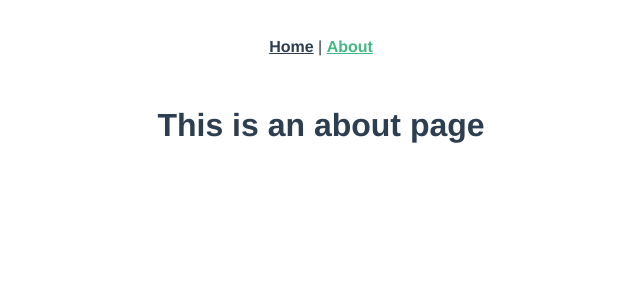
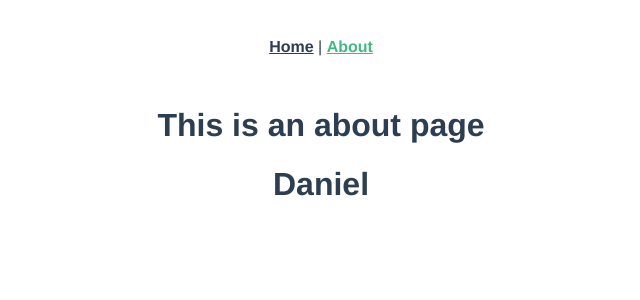
Before and after one commit to DanielGordon1/trailblazer, a Vue app: page /#/about in a window 1280 px wide. Shown: the top 300 px of the page, without its empty margins (319-959 px from the left). Built offline with nearby package versions, Linux system fonts and the light colour scheme.

Commit message:
creating new components.

```diff
--- /dev/null
+++ b/src/components/Name.vue
@@ -0,0 +1,15 @@
+<template>
+  <div class="username">
+    <h1>{{ username }}</h1>
+  </div>
+</template>
+
+
+<script>
+export default {
+  name: "Name",
+  props: {
+    username: String
+  }
+};
+</script>
--- a/src/main.js
+++ b/src/main.js
@@ -10,3 +10,5 @@ new Vue({
   store,
   render: h => h(App)
 }).$mount("#app");
+
+// new Vue({ el: '#app' })
--- a/src/views/About.vue
+++ b/src/views/About.vue
@@ -1,5 +1,18 @@
 <template>
   <div class="about">
     <h1>This is an about page</h1>
+    <Name username="Daniel"></Name>
   </div>
 </template>
+
+<script>
+// @ is an alias to /src
+import Name from "@/components/Name.vue";
+
+export default {
+  name: "about",
+  components: {
+    Name
+  }
+};
+</script>
```
